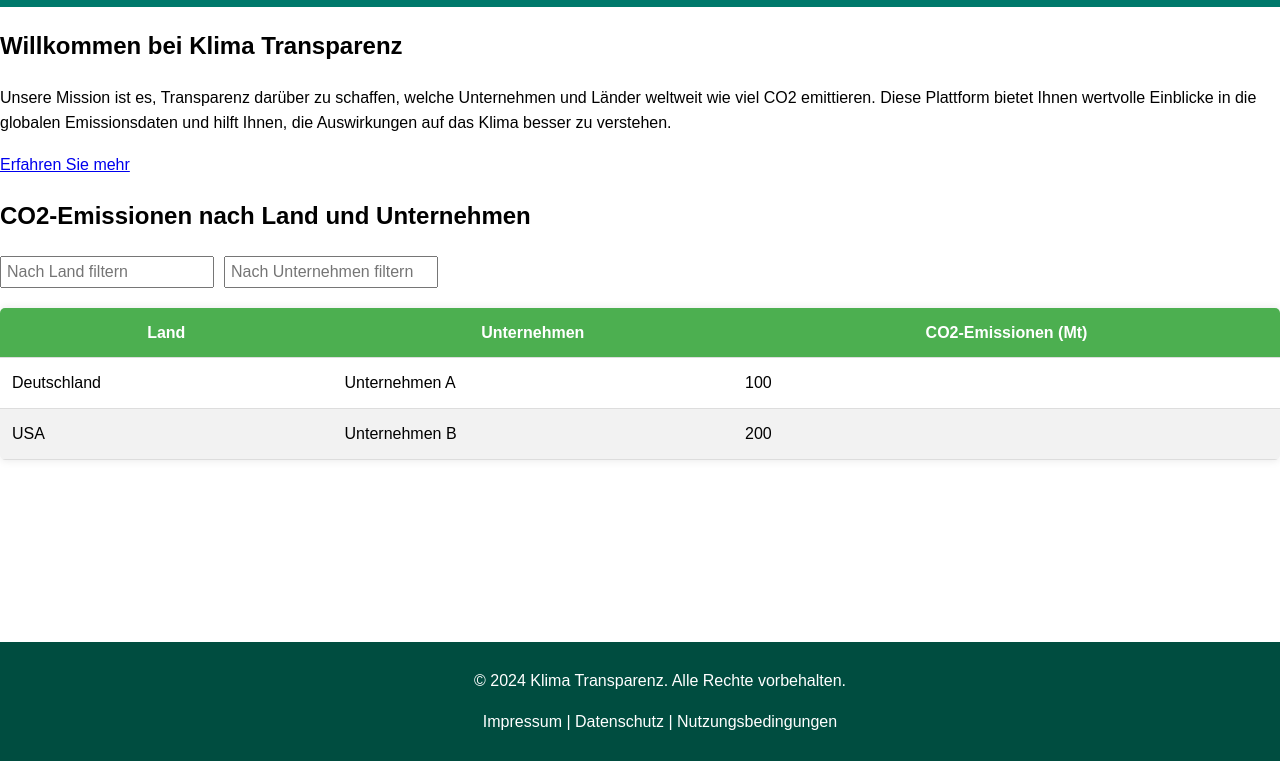
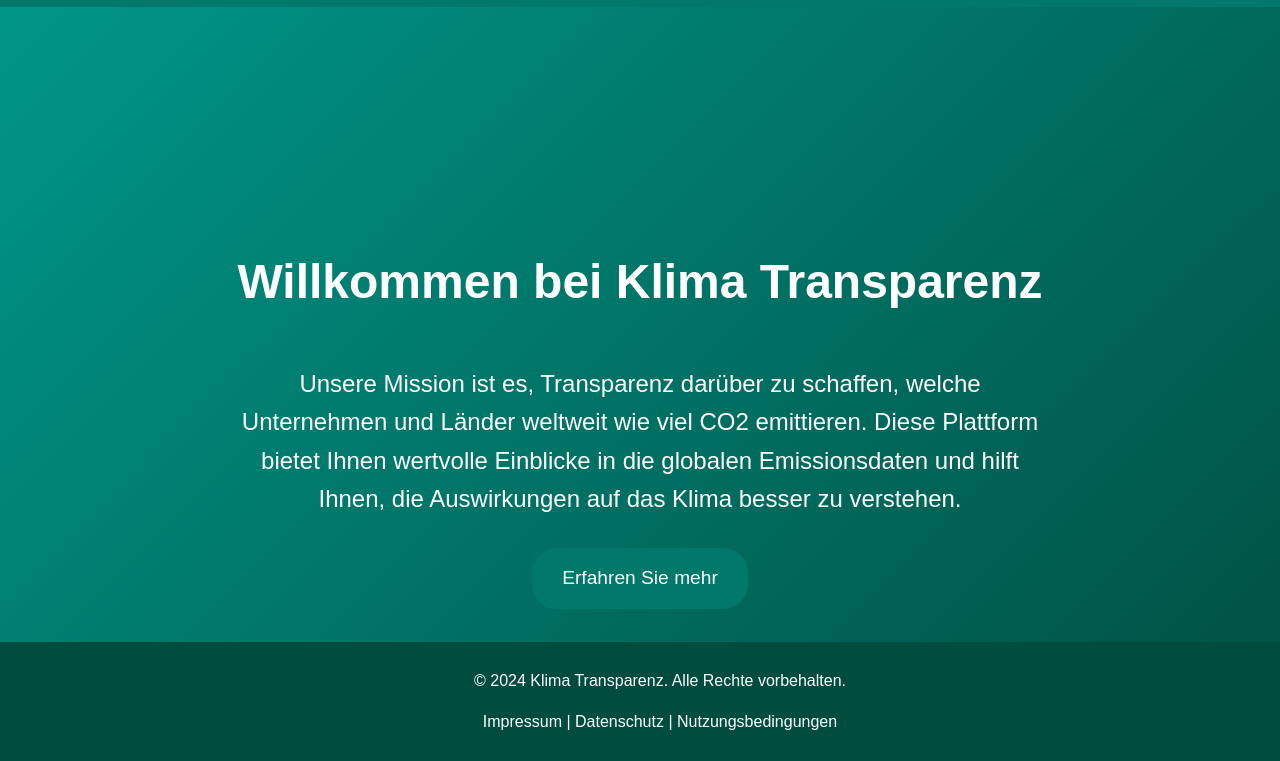
Before and after one commit to MarcMountains/klima-transparenz-website, a plain HTML site: page index.html in a window 1280 px wide. Shown: the part 39-800 px from the top of the page. Drawn offline with Linux system fonts and the light colour scheme.

Commit message:
Update styles.css

```diff
--- a/css/styles.css
+++ b/css/styles.css
@@ -111,3 +111,42 @@ tr:nth-child(even) {
 tr:hover {
     background-color: #eaeaea; /* Hellere Hintergrundfarbe beim Überfahren */
 }
+
+/* Styling für die Home-Seite */
+.home-section {
+    display: flex;
+    flex-direction: column;
+    align-items: center;
+    justify-content: center;
+    height: 100vh; /* Die Sektion füllt die gesamte Höhe des Bildschirms */
+    text-align: center;
+    background: linear-gradient(135deg, #009688, #004d40); /* Ein moderner Farbverlauf */
+    color: white;
+    padding: 0 20px;
+}
+
+.home-section h1 {
+    font-size: 3em;
+    margin-bottom: 20px;
+}
+
+.home-section p {
+    font-size: 1.5em;
+    margin-bottom: 30px;
+    max-width: 800px; /* Begrenzung der Breite des Textes */
+}
+
+.cta-button {
+    display: inline-block;
+    padding: 15px 30px;
+    font-size: 1.2em;
+    color: white;
+    background-color: #00796b;
+    text-decoration: none;
+    border-radius: 25px;
+    transition: background-color 0.3s ease;
+}
+
+.cta-button:hover {
+    background-color: #004d40;
+}
```
